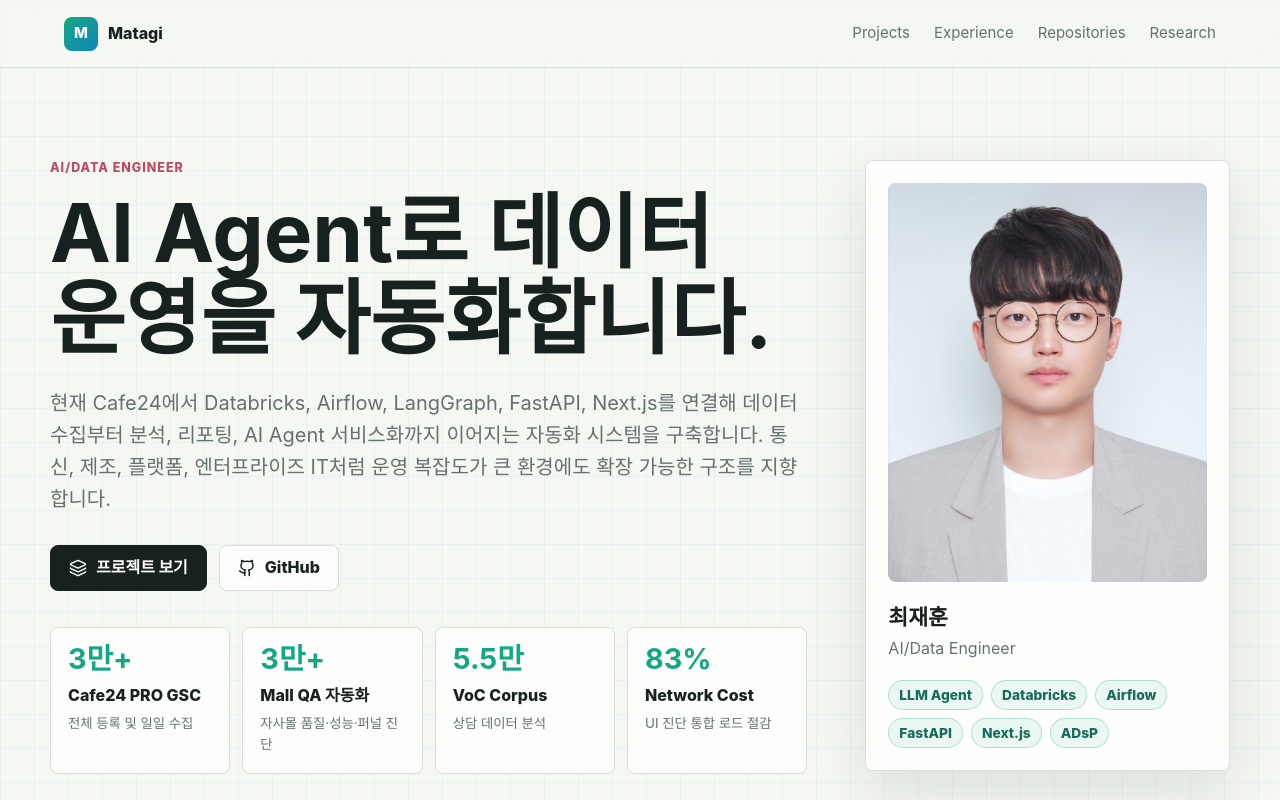
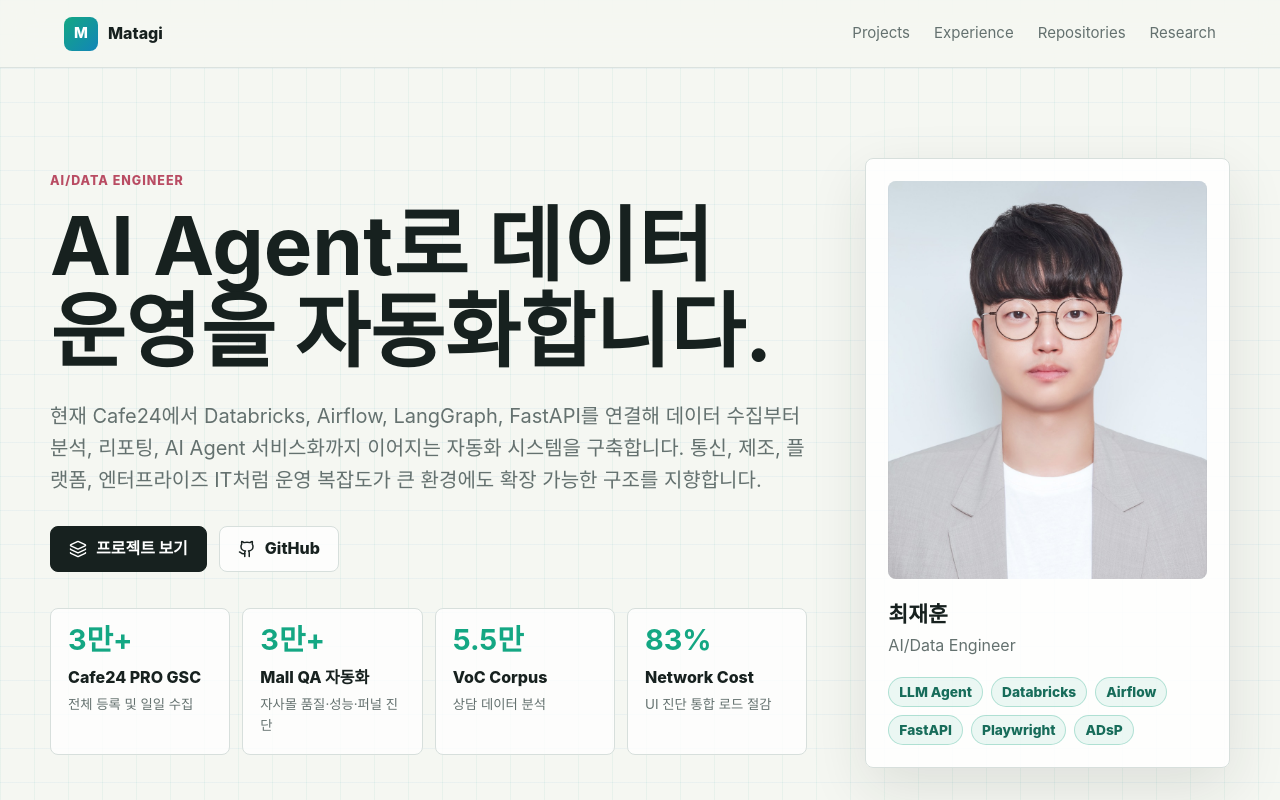
Before and after one commit to kr-MATAGI/kr-MATAGI, a Next.js app in the folder vercel-profile/: page / in a window 1280 px wide. Shown: the top 800 px of the page. Built offline with nearby package versions, Linux system fonts and the light colour scheme.

Commit message:
Remove Next.js from public profile stack

```diff
--- a/vercel-profile/app/data.js
+++ b/vercel-profile/app/data.js
@@ -16,7 +16,7 @@
   },
   {
     title: "Data Service",
-    body: "FastAPI와 Next.js BFF로 분석 결과, Agent workflow, 인증, 캐시, 운영 대시보드를 서비스화합니다."
+    body: "FastAPI 기반 API로 분석 결과, Agent workflow, 인증, 캐시, 운영 대시보드를 서비스화합니다."
   }
 ];
 
@@ -49,7 +49,7 @@
     function: "대규모 사이트의 UI 품질, 성능 신호, 구매 흐름 이상을 주기적으로 탐지하는 진단 플랫폼",
     structure: "Playwright 단일 goto()에서 네트워크 타이밍, 리소스 실패, JS 오류, 깨진 이미지/링크, 화이트스크린 검사를 통합 수집",
     usage: "표준 onclick 휴리스틱으로 구매 흐름을 재현하고 pass/partial/fail/auth_required 등 단계별 판정으로 조치 우선순위를 제공",
-    stack: ["Python", "Playwright", "FastAPI", "Next.js", "MySQL", "LLM"]
+    stack: ["Python", "Playwright", "FastAPI", "MySQL", "LLM"]
   },
   {
     id: "gsc-seo",
@@ -77,9 +77,9 @@
     title: "AI Commerce Analytics Cockpit",
     short: "SHAP/Causal SHAP, clustering, Sales Shapley로 쇼핑몰 성과 요인을 해석하는 분석 Cockpit.",
     function: "매출, 트래픽, 상품, 검색, 외부 지표를 한 화면에서 해석하는 의사결정 대시보드",
-    structure: "FastAPI backend, Next.js BFF, Lakebase to PostgreSQL sync",
+    structure: "FastAPI backend, Lakebase to PostgreSQL sync, cache-first serving",
     usage: "계정별 접근 제어와 cache-first serving으로 멀티테넌트 분석 경험 제공",
-    stack: ["FastAPI", "Next.js", "PostgreSQL", "RLS", "SHAP", "Sales Shapley"]
+    stack: ["FastAPI", "PostgreSQL", "RLS", "SHAP", "Sales Shapley"]
   },
   {
     id: "geo",
@@ -101,7 +101,7 @@
     lines: [
       "Databricks 데이터 파이프라인과 LangGraph AI Agent 분석 시스템 설계",
       "GSC/SEO 자동화, UI 품질 진단, VoC 분석, GEO 측정 워크플로우 구축",
-      "FastAPI/Next.js 기반 데이터 서비스 API와 보안/운영 구조 설계"
+      "FastAPI 기반 데이터 서비스 API와 보안/운영 구조 설계"
     ]
   },
   {
--- a/vercel-profile/app/page.jsx
+++ b/vercel-profile/app/page.jsx
@@ -24,7 +24,7 @@
 
 const stackGroups = [
   ["AI / Agent", ["LangGraph", "LangChain", "OpenAI API", "Gemini", "Pydantic"]],
-  ["Data Service", ["Python", "FastAPI", "Next.js", "TypeScript", "SSE"]],
+  ["Data Service", ["Python", "FastAPI", "TypeScript", "SSE"]],
   ["Data", ["Airflow", "Databricks", "S3", "PostgreSQL", "MySQL"]],
   ["Automation", ["Playwright", "Selenium", "n8n", "GSC API", "Slack API"]]
 ];
@@ -75,7 +75,7 @@
             <p className="lead">
               <span>현재 Cafe24에서 </span>
               <span>Databricks, Airflow, LangGraph, </span>
-              <span>FastAPI, Next.js를 연결해 </span>
+              <span>FastAPI를 연결해 </span>
               <span>데이터 수집부터 분석, 리포팅, </span>
               <span>AI Agent 서비스화까지 이어지는 </span>
               <span>자동화 시스템을 구축합니다.</span>
@@ -125,7 +125,7 @@
               <span>Databricks</span>
               <span>Airflow</span>
               <span>FastAPI</span>
-              <span>Next.js</span>
+              <span>Playwright</span>
               <span>ADsP</span>
             </div>
           </aside>
```
Also changed, not shown: 2 other files (tests, documents, lock files or other folders).
